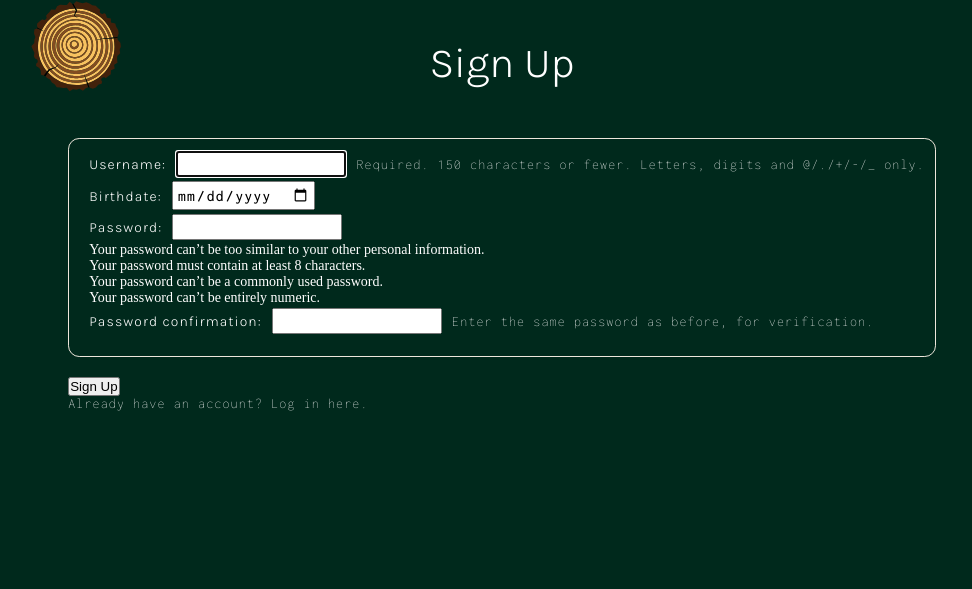
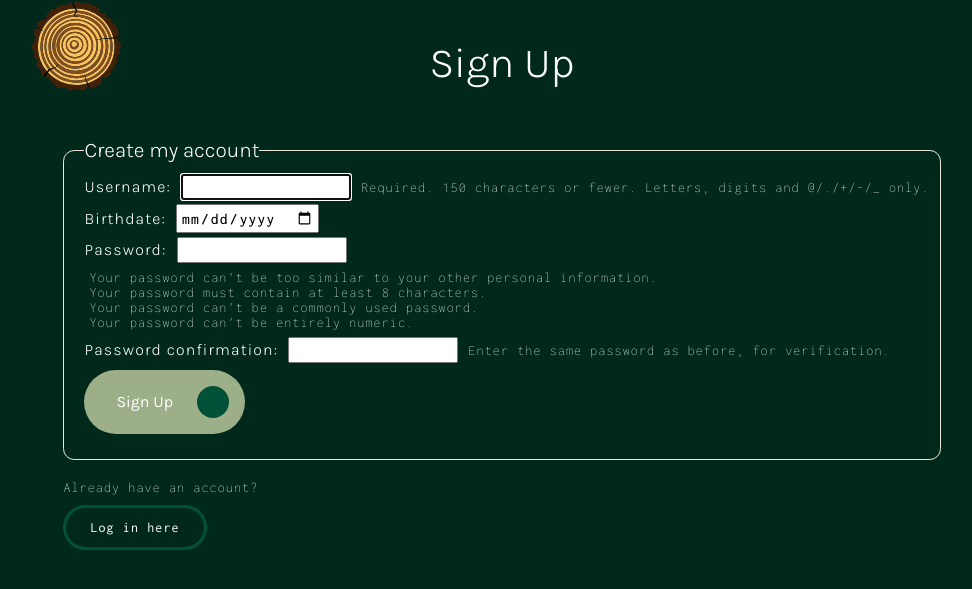
Before and after one commit to lanewells/rooted, a Django app: page /accounts/signup/ in a window 1280 px wide. Shown: the top 589 px of the page, without its empty margins (138-1110 px from the left). Run offline with Django 5.2, Linux system fonts and the light colour scheme.

Commit message:
Added styling to sign up page.

```diff
--- a/main_app/static/css/forms.css
+++ b/main_app/static/css/forms.css
@@ -12,11 +12,15 @@ fieldset label, fieldset legend {
     font-style: normal;
 }
 
+fieldset label {
+    font-size: 16px;
+}
+
 fieldset legend {
     font-size: 1.5em;
 }
 
-fieldset input {
+fieldset input, fieldset ul{
     font-family: "Inconsolata", serif;
     font-optical-sizing: auto;
     font-size: 1.1em;
@@ -29,6 +33,10 @@ fieldset input {
     margin: 2px;
 }
 
+fieldset ul {
+    color: white;
+}
+
 .login .btn {
     margin: 30px auto 20px 5px;
 }
@@ -37,6 +45,32 @@ fieldset input {
     margin-bottom: 40px;
 }
 
-.legend .btn {
-    margin-top: 15px;
+.signup ul {
+    font-family: "Inconsolata", serif;
+    font-optical-sizing: auto;
+    font-weight: 200;
+    font-style: normal;
+    font-size: 14px;
+    font-variation-settings: "wdth" 112.5;
+    letter-spacing: .08em;
+    color: white;
 }
+
+.link-subtle{
+    font-size: 14px;
+    font-weight: 400;
+    margin: 10px 5px 5px 0;
+    padding: 12px 24px;
+    display: flex;
+    align-items: center;
+    max-width: fit-content;
+    justify-content: center;
+    border: 3px solid var(--tertiary-color-alt);
+    border-radius: 99px;
+    position: relative;
+    color: #fff;
+}
+
+.link-subtle:hover {
+    border: 3px solid var(--primary-color);
+  }
--- a/main_app/templates/main_app/home.html
+++ b/main_app/templates/main_app/home.html
@@ -37,7 +37,7 @@
         <button type="submit" class="btn btn-secondary"><span>Login</span></button>
     </fieldset>
   </form>
-  <h3 class="legend">Don't have an account? <a href="{% url 'signup' %}" class="btn btn-primary"><span>Sign up here</span></a></h3>
+  <p>Don't have an account? <a href="{% url 'signup' %}" class="link-subtle"><span>Sign up here</span></a></p>
 </div>
 
 {% endif %} {% endblock %}
--- a/main_app/templates/main_app/memories/memory_list.html
+++ b/main_app/templates/main_app/memories/memory_list.html
@@ -34,8 +34,7 @@
   </section>
   {% else %}
   <h2>
-    There are no recorded memories in this family tree. Be the first to add a
-    new memory!
+    There are no recorded memories in this family tree. <br>Be the first to add a new memory!
   </h2>
   {% endif %}
 </div>
--- a/main_app/templates/main_app/signup.html
+++ b/main_app/templates/main_app/signup.html
@@ -32,13 +32,14 @@
     <div class="page-content">
       <form action="" method="post" class="signup">
         <fieldset>
-        {% csrf_token %} {{ form.as_p }} {% if error_message %}
-          <p class="danger">{{ error_message }}</p>
-        {% endif %}
+          <legend>Create my account</legend>
+          {% csrf_token %} {{ form.as_p }} {% if error_message %}
+            <p class="danger">{{ error_message }}</p>
+          {% endif %}
+          <button type="submit" class="btn btn-secondary"><span>Sign Up</span></button>
         </fieldset>
-        <button type="submit">Sign Up</button>
       </form>
-      <p>Already have an account? <a href="{% url 'home' %}">Log in here</a>.</p>
+      <p>Already have an account? <a href="{% url 'home' %}" class="link-subtle"><span>Log in here</span></a></p>
     </div>
   </body>
 </html>
```
Also changed, not shown: main_app/static/css/signup.css (deleted).
